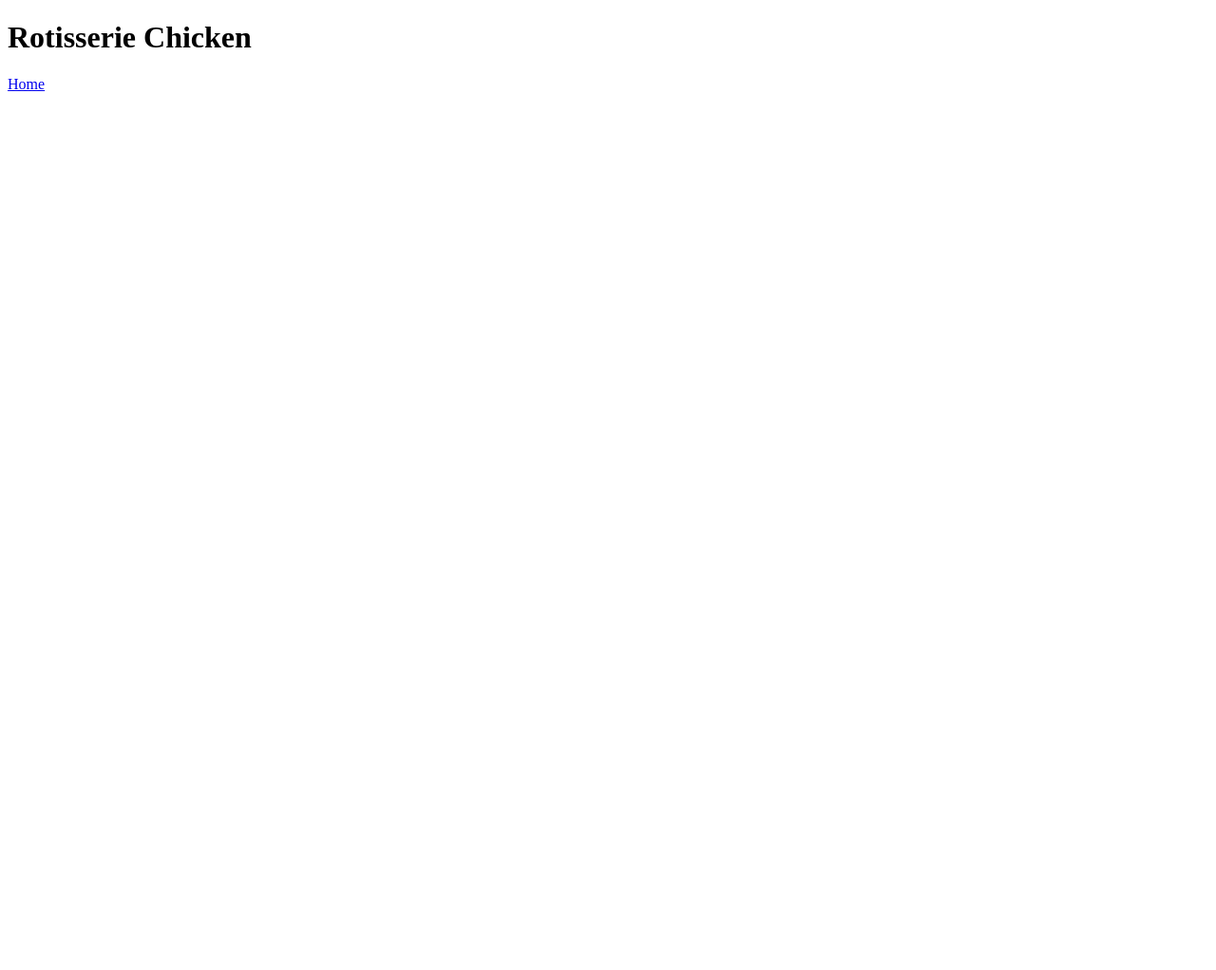
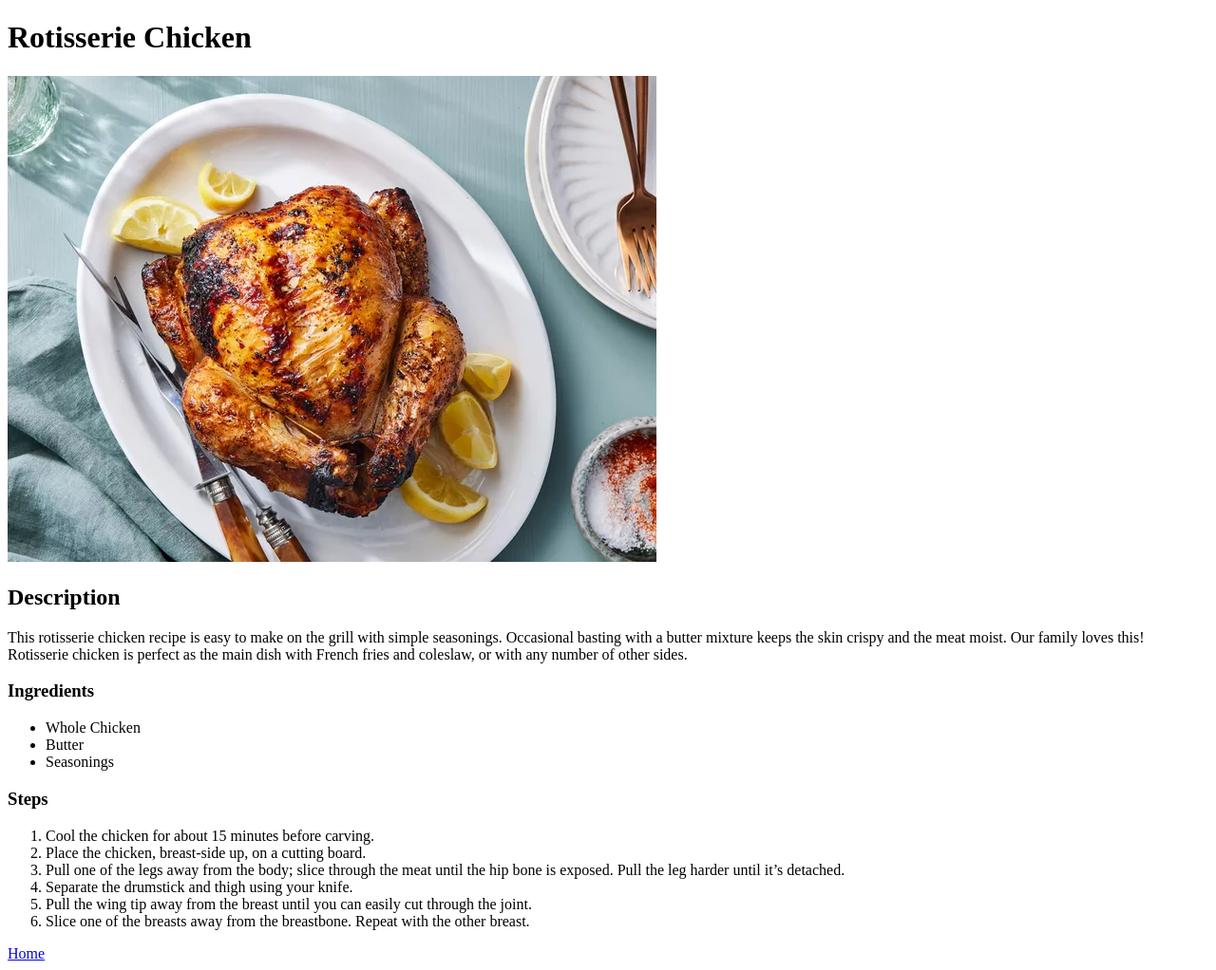
Before and after one commit to Attack26/odin-recipes, a plain HTML site: page recipes/rotisserie.html in a window 1280 px wide. Shown: the whole page at 95% size. Before the commit the page ends 800 px from the top, so only its background shows below. Drawn offline with Linux system fonts and the light colour scheme.

Commit message:
Added page content to the recipe page
Image of the completed dish was added with a description of the dish, ingredients needed and steps to follow

```diff
--- a/recipes/rotisserie.html
+++ b/recipes/rotisserie.html
@@ -7,6 +7,29 @@
 </head>
 <body>
     <h1>Rotisserie Chicken</h1>
+    <img src="images/rotisserie.webp" alt="An image of rotisserie Chicken">
+
+    <h2>Description</h2>
+
+    <p>This rotisserie chicken recipe is easy to make on the grill with simple seasonings. Occasional basting with a butter mixture keeps the skin crispy and the meat moist. Our family loves this! Rotisserie chicken is perfect as the main dish with French fries and coleslaw, or with any number of other sides.</p>
+
+    <h3>Ingredients</h3>
+    <ul>
+        <li>Whole Chicken</li>
+        <li>Butter</li>
+        <li>Seasonings</li>
+    </ul>
+
+    <h3>Steps</h3>
+    <ol>
+        <li>Cool the chicken for about 15 minutes before carving.</li>
+        <li>Place the chicken, breast-side up, on a cutting board.</li>
+        <li>Pull one of the legs away from the body; slice through the meat until the hip bone is exposed. Pull the leg harder until it’s detached.</li>
+        <li>Separate the drumstick and thigh using your knife.</li>
+        <li>Pull the wing tip away from the breast until you can easily cut through the joint.</li>
+        <li>Slice one of the breasts away from the breastbone. Repeat with the other breast.</li>
+    </ol>
+
     <a href="../index.html">Home</a>
 </body>
 </html>
```
Also changed, not shown: recipes/images/rotisserie.webp (added).
